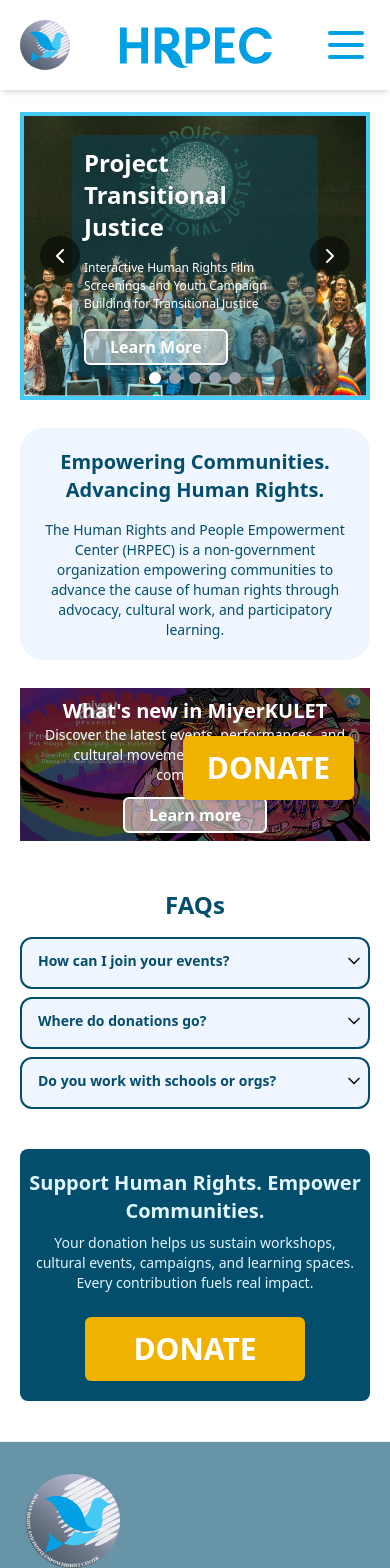
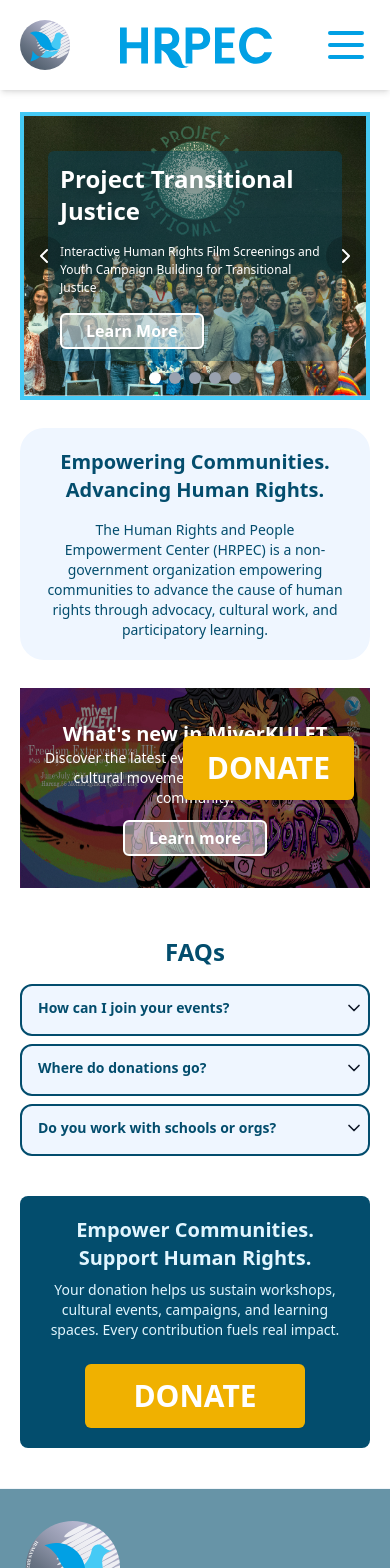
Before and after one commit to nardLeano/hrpec-v2, a React (Vite) app in the folder frontend/: page / in a window 390 px wide. Shown: the top 1568 px of the page. Built offline with nearby package versions, Linux system fonts and the light colour scheme.

Commit message:
adjust margins

```diff
--- a/frontend/src/components/Home/DonateNow.jsx
+++ b/frontend/src/components/Home/DonateNow.jsx
@@ -11,10 +11,10 @@ const DonateNow = () => {
         max-md:flex-col
         max-md:px-2
         ">
-            <div className="relative z-10 flex flex-col gap-y-2 justify-center items-center">
+            <div className="relative z-10 flex flex-col gap-y-2 justify-center items-center px-3 sm:px-0 ">
                 <center>
                     <h1 className="text-xl sm:text-3xl md:text-3xl max-w-2xl md:max-w-4xl font-bold sm:my-4 text-frost-500">
-                     Support Human Rights. Empower Communities.
+                     Empower Communities. Support Human Rights.
                     </h1>
                 </center>
 
--- a/frontend/src/components/Home/Hero.jsx
+++ b/frontend/src/components/Home/Hero.jsx
@@ -81,10 +81,10 @@ const Hero = () => {
 
   return (
     <div className="relative z-10 flex flex-col justify-center h-full mt-[7rem] max-md:p-1 bg-ice-500">
-      <section className="relative w-full md:h-[450px] h-[280px] flex justify-center items-center overflow-hidden bg-slate-100">
+      <section className="relative w-full h-[280px] md:h-[450px] flex justify-center items-center overflow-hidden bg-slate-100">
         <div
           ref={carouselRef}
-          className="relative w-full max-w-[1024px] md:h-[450px] h-[280px] overflow-hidden"
+          className="relative w-full max-w-[1024px] h-[280px] md:h-[450px] overflow-hidden"
         >
           <div
             className="flex transition-transform duration-1000 ease-in-out w-full h-full"
@@ -93,7 +93,7 @@ const Hero = () => {
             {slides.map((slide) => (
               <div
                 key={slide.id}
-                className="flex-shrink-0 flex items-center justify-start relative text-white px-12 w-full h-full"
+                className="flex-shrink-0 flex items-center justify-start relative text-white px-6 sm:px-12 w-full h-full"
                 style={{
                   backgroundImage: `url(${slide.image})`,
                   backgroundSize: "cover",
@@ -119,7 +119,7 @@ const Hero = () => {
           {/* Arrows */}
           <button
             onClick={prevSlide}
-            className="cursor-pointer absolute left-4 top-1/2 -translate-y-1/2 z-10 bg-black/50 hover:bg-black/70 p-2 rounded-full text-white"
+            className="cursor-pointer absolute left-0 sm:left-4 top-1/2 -translate-y-1/2 z-10 bg-black/20 sm:bg-black/50 hover:bg-black/70 p-2 rounded-full text-white"
             aria-label="Previous Slide"
           >
             <ChevronLeft size={24} />
@@ -127,7 +127,7 @@ const Hero = () => {
 
           <button
             onClick={nextSlide}
-            className="cursor-pointer absolute right-4 top-1/2 -translate-y-1/2 z-10 bg-black/50 hover:bg-black/70 p-2 rounded-full text-white"
+            className="cursor-pointer absolute right-0 sm:right-4 top-1/2 -translate-y-1/2 z-10 bg-black/20 sm:bg-black/50 hover:bg-black/70 p-2 rounded-full text-white"
             aria-label="Next Slide"
           >
             <ChevronRight size={24} />
--- a/frontend/src/components/Home/Intro.jsx
+++ b/frontend/src/components/Home/Intro.jsx
@@ -14,7 +14,7 @@ const Intro = () => {
         </h1>
 
         <p
-          className="text-deep-500 text-sm md:text-2xl text-center max-w-xs sm:max-w-xl md:max-w-4xl"
+          className="text-deep-500 text-sm px-3 sm:px-0 md:text-2xl text-center max-w-xs sm:max-w-xl md:max-w-4xl"
         >
           The Human Rights and People Empowerment Center (HRPEC) is a non-government organization empowering communities to advance the cause of human rights through advocacy, cultural work, and participatory learning.
         </p>
--- a/frontend/src/components/Home/MiyerkuletNow.jsx
+++ b/frontend/src/components/Home/MiyerkuletNow.jsx
@@ -4,12 +4,12 @@ import { Button } from "@/components/ui/button";
 
 const MiyerkuletNow = () => {
   return (
-    <section className="relative w-full">
+    <section className="relative w-full h-[200px] md:h-full flex justify-center items-center overflow-hidden bg-slate-100 ">
       {/* Background Image */}
       <img
         src={FreedomX}
         alt="What's new in MiyerKULET"
-        className="w-full object-contain"
+        className="relative w-full max-w-[1024px] h-[200px] md:h-full overflow-hidden"
       />
 
       {/* Overlay and Content */}
```
